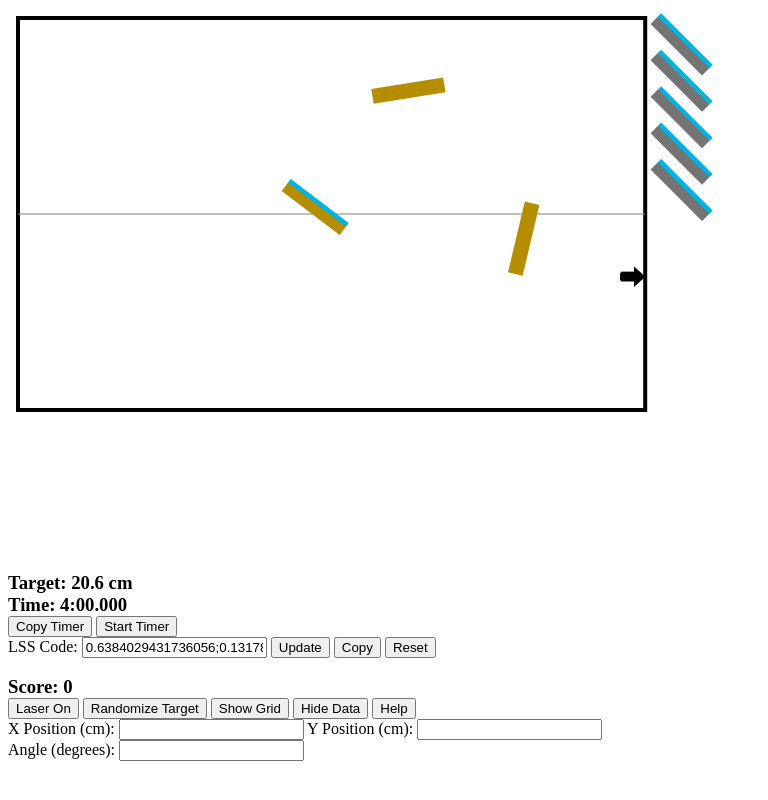
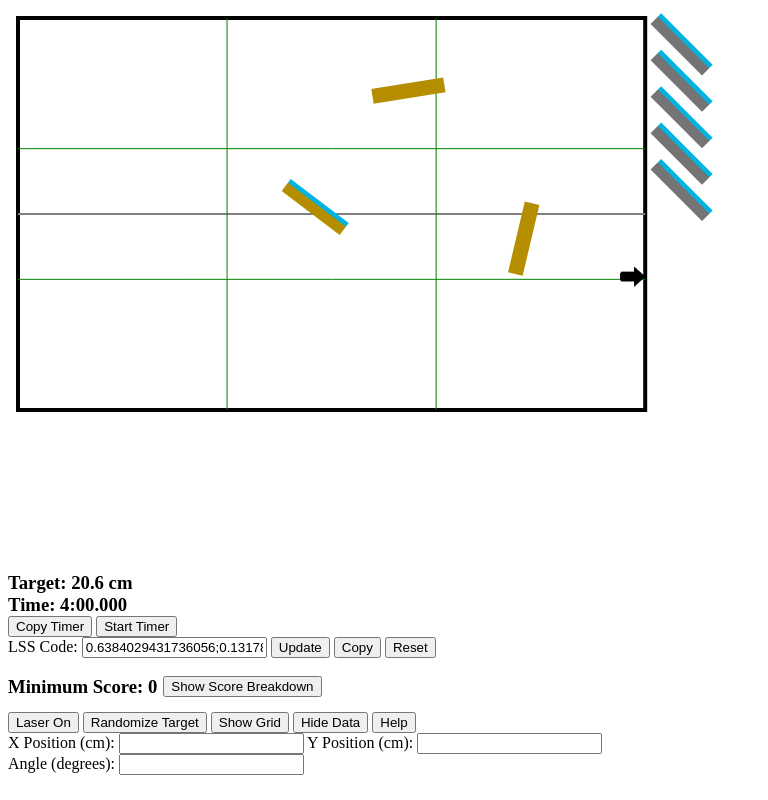
Before and after one commit to not-very-cool/spell-lazer, a plain HTML site: page index.html in a window 1280 px wide. Shown: the whole page, without its empty margins (0-768 px from the left). Drawn offline with Linux system fonts and the light colour scheme.

Commit message:
lines
okay man

```diff
--- a/index.html
+++ b/index.html
@@ -16,7 +16,14 @@
 		<input type="button" value="Update" id="updateCode" onclick="updateCode()">
 		<input type="button" value="Copy" id="copyCode" onclick="copyCode()">
 		<input type="button" value="Reset" id="reset" onclick="startGame()"><br><br>
-		<h3 id = "score">Score: 0</h3>
+		<div>
+			<h3 style="white-space:nowrap;overflow: hidden; text-overflow: ellipsis;
+			float: left; padding-right: 6px;" id="minScoreLabel">Minimum Score: 0</h3>
+			<input type="button" value="Show Score Breakdown" id="breakdownToggle" onclick="breakdownToggle()" style="float:left;">
+		</div><br>
+
+		<div id="breakdown" style="display: none;"><p id = "score"></p></div>
+		<br>
 		<input type="button" value="Laser On" id="switch" onclick="laserOnOff()">
 		<input type="button" value="Randomize Target" id="randomize" onclick="pointer.randomize()">
 		<input type="button" value="Show Grid" id="grid" onclick="showHideGrid()">
--- a/script.js
+++ b/script.js
@@ -15,7 +15,11 @@ var angleBox;
 var isTyping;
 var pointer;
 var score;
+var tls;
 var scoreLabel;
+var minScoreLabel;
+var breakdownToggleButton;
+var breakdownLabel;
 var targetLabel;
 var grid;
 var showGrid;
@@ -39,7 +43,9 @@ function startGame(){
 	clicked = false;
 	laserOn = false;
 	isTyping = false;
-	score = 0.0;
+	bs = 0;
+	tls = 0;
+	acs = 0.0;
 	showGrid = false;
 
 	laserButton = document.getElementById("switch");
@@ -48,6 +54,9 @@ function startGame(){
 	angleBox = document.getElementById("angle");
 	codeBox = document.getElementById("code");
 	scoreLabel = document.getElementById("score");
+	minScoreLabel = document.getElementById("minScoreLabel");
+	breakdownToggleButton = document.getElementById("breakdownToggle");
+	breakdownLabel = document.getElementById("breakdown");
 	targetLabel = document.getElementById("target");
 	grid = document.getElementById("grid");
 	data = document.getElementById("data");
@@ -349,7 +358,7 @@ function setText(){
 
 function finalizeScore(){
 	var lastPoint = points[points.length - 1];
-	score += Math.max(25.0 - (Math.abs((lastPoint[1]-10)*35/gh-5/2 - pointer.y) + Math.abs(lastPoint[0] - pointer.x)), 0.0);
+	acs = Math.max(25.0 - (Math.abs((lastPoint[1]-10)*35/gh-5/2 - pointer.y) + Math.abs(lastPoint[0] - pointer.x)), 0.0);
 }
 
 myGameArea.canvas.onmouseup = function(e){
@@ -613,17 +622,6 @@ function calculatePoints(){
 		}
 
 		var alreadyHit = false;
-		if (mirrors[collidesWith].numMirrors == 1 || mirrors[collidesWith].numMirrors == 2){
-			for (var i = 0; i < lastMirrors.length; i++){
-				if (collidesWith == lastMirrors[i]){
-					alreadyHit = true;
-					break;
-				}
-			}
-			if (alreadyHit == false){
-				score += 4.0;
-			}
-		}
 		if (mirrors[collidesWith].numMirrors == -1){
 			for (var i = 0; i < lastMirrors.length; i++){
 				if (collidesWith == lastMirrors[i]){
@@ -632,12 +630,26 @@ function calculatePoints(){
 				}
 			}
 			if (alreadyHit == false){
-				score += 5.0;
+				bs = 10.0;
 			}
 		}
 
 		angles.push(finalAngle);
 		lastMirrors.push(collidesWith);
+
+	}
+	for(var i = 1; i < points.length-1; i++) {
+		if (lastMirrors.indexOf(lastMirrors[i]) == i) {
+			if (points[i][0] < 10+gw/3 == points[i+1][0] > 10+gw/3) {
+				tls++;
+			} if(points[i][0] < 10+gw*2/3 == points[i+1][0] > 10+gw*2/3) {
+				tls++;
+			} if (points[i][1] < 10+gh/3 == points[i+1][1] > 10+gh/3) {
+				tls++;
+			} if(points[i][1] < 10+gh*2/3 == points[i+1][1] > 10+gh*2/3) {
+				tls++;
+			}
+		}
 	}
 }
 
@@ -689,6 +701,8 @@ function setGrid(){
 function updateGameArea() {
     myGameArea.clear();
     score = 0.0;
+	tls = 0;
+	bs = 0;
     keyActions();
 
     myGameArea.canvas.width = window.innerWidth * 0.7;
@@ -697,15 +711,38 @@ function updateGameArea() {
     myGameArea.context.beginPath();
 	myGameArea.context.lineWidth = "4";
 	myGameArea.context.strokeStyle = "black";
-	myGameArea.context.rect(10, 10, myGameArea.canvas.width * 0.7, myGameArea.canvas.width * 0.7 * (5.0 / 8.0));
+	myGameArea.context.rect(10, 10, gw, gh);
+	myGameArea.context.stroke();
+
+	myGameArea.context.beginPath();
+	myGameArea.context.lineWidth = "2";
+	myGameArea.context.strokeStyle = "grey";
+	myGameArea.context.moveTo(10, 10 + gh/2);
+	myGameArea.context.lineTo(10 + gw, 10 + gh/2);
 	myGameArea.context.stroke();
 
 	myGameArea.context.beginPath();
 	myGameArea.context.lineWidth = "1";
-	myGameArea.context.strokeStyle = "grey";
-	myGameArea.context.moveTo(10, 10 + myGameArea.canvas.width * 0.7 * (5.0 / 8.0) * 0.5);
-	myGameArea.context.lineTo(10 + myGameArea.canvas.width * 0.7, 10 + myGameArea.canvas.width * 0.7 * (5.0 / 8.0) * 0.5);
+	myGameArea.context.strokeStyle = "green";
+	myGameArea.context.moveTo(10, 10 + gh/3);
+	myGameArea.context.lineTo(10 + gw, 10 + gh/3);
 	myGameArea.context.stroke();
+
+	myGameArea.context.beginPath();
+	myGameArea.context.moveTo(10, 10 + gh*2/3);
+	myGameArea.context.lineTo(10 + gw, 10 + gh*2/3);
+	myGameArea.context.stroke();
+
+	myGameArea.context.beginPath();
+	myGameArea.context.moveTo(10 + gw/3, 10);
+	myGameArea.context.lineTo(10 + gw/3, 10 + gh);
+	myGameArea.context.stroke();
+
+	myGameArea.context.beginPath();
+	myGameArea.context.moveTo(10 + gw*2/3, 10);
+	myGameArea.context.lineTo(10 + gw*2/3, 10 + gh);
+	myGameArea.context.stroke();
+
 
 	if (showGrid){
 		setGrid();
@@ -728,7 +765,8 @@ function updateGameArea() {
 
 	pointer.update();
 	finalizeScore();
-	scoreLabel.innerText = "Score: " + String(Math.round(score * 10.0) / 10.0);
+	scoreLabel.innerText = "Accuracy: +" + String(Math.round(acs * 10) / 10) + "pts; Barrier: +" + String(bs) + "pts; Lines: +" + String(tls) + "pts";
+	minScoreLabel.innerText = "Minimum Score: " + String(Math.round((acs+bs+tls*20/18) * 10) / 10);
 }
 
 var interval = false;
@@ -809,5 +847,16 @@ function setCode() {
 }
 
 function copyTimer() {
-	navigator.clipboard.writeText(timer.innerHTML.substring(5))
+	navigator.clipboard.writeText(timer.innerHTML.substring(5));
 }
+
+function breakdownToggle() {
+	if (breakdownLabel.style.display == "none") {
+		breakdownLabel.style.display = "block";
+		breakdownToggleButton.value = "Hide Score Breakdown"
+	} else {
+		breakdownLabel.style.display = "none";
+		breakdownToggleButton.value = "Show Score Breakdown"
+	}
+
+}
```
